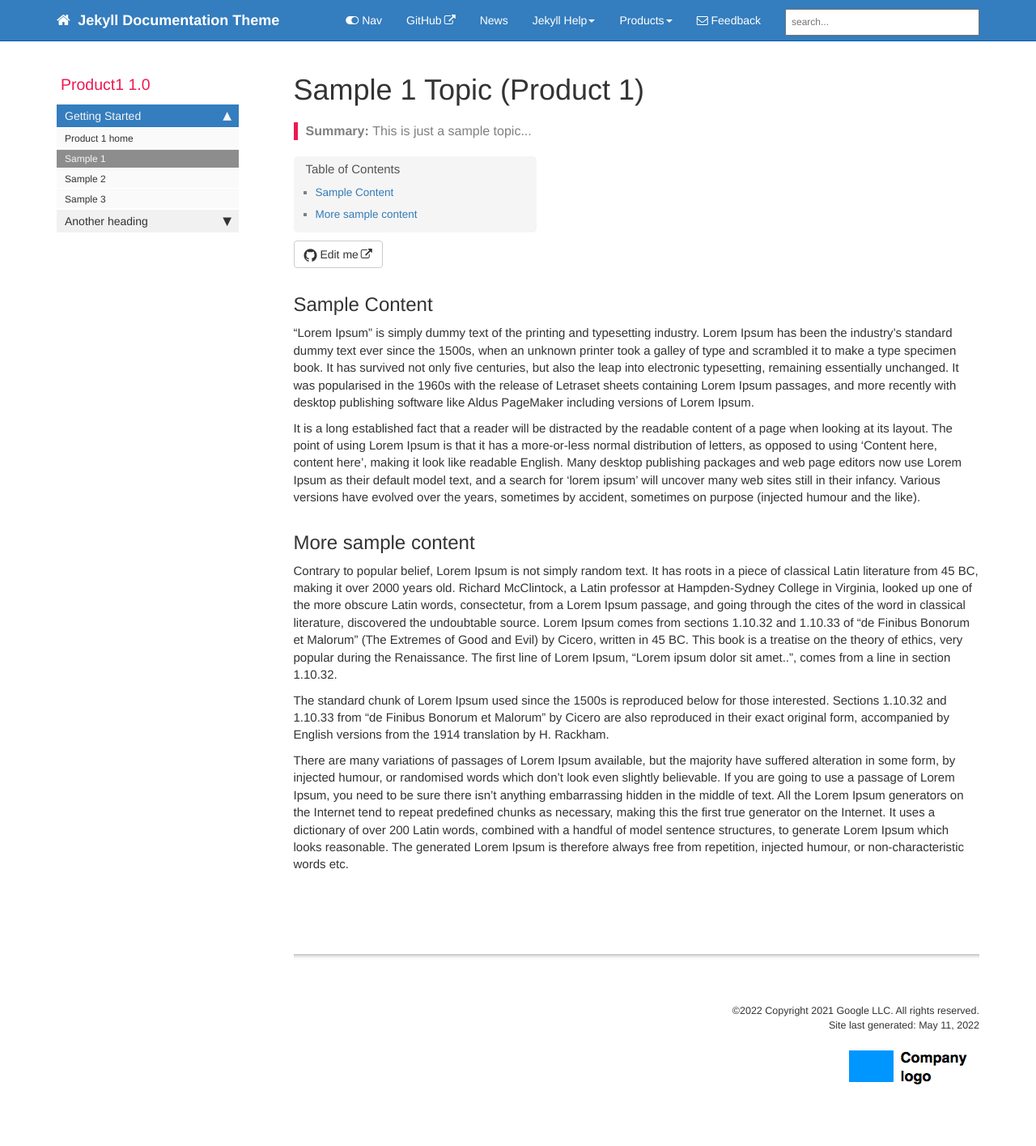
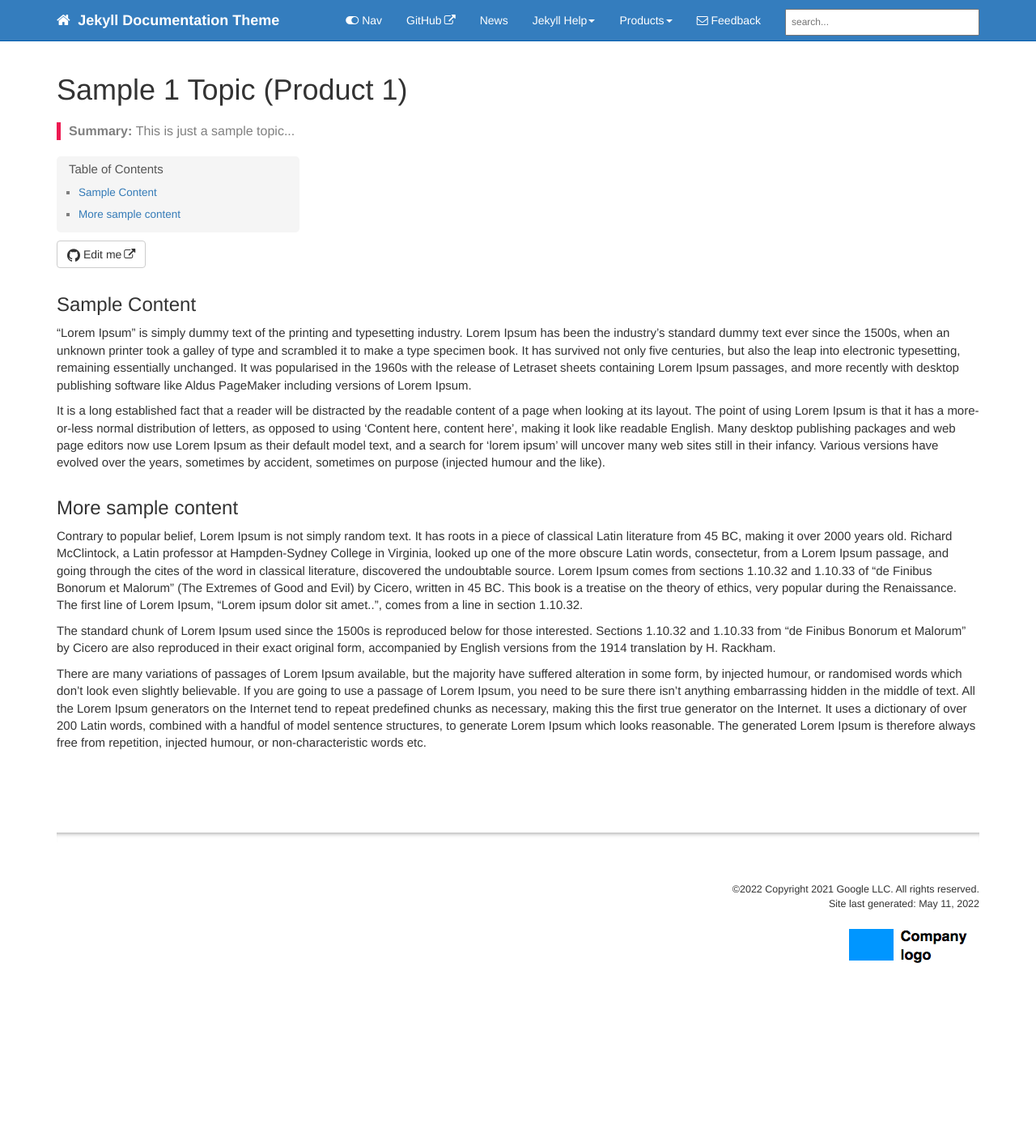
Before and after one commit to MJPhillip/jekyll-docs, a Jekyll site: the page built from pages/product1/p1_sample1.md, in a window 1280 px wide. Shown: the whole page at 81% size. Built offline with Jekyll 4.4.1, drawn with Linux system fonts in a browser that asks for light colours; comment, search, counter and statistics services are not loaded; after the commit the page ends 1265 px from its top, so only the background shows below that; part of the change alters nothing that is shown.

Commit message:
Update p1_sample1.md

```diff
--- a/pages/product1/p1_sample1.md
+++ b/pages/product1/p1_sample1.md
@@ -4,6 +4,7 @@ keywords: sample
 summary: "This is just a sample topic..."
 sidebar: product1_sidebar
 permalink: p1_sample1.html
+hide_sidebar: true
 folder: product1
 ---
 
```
